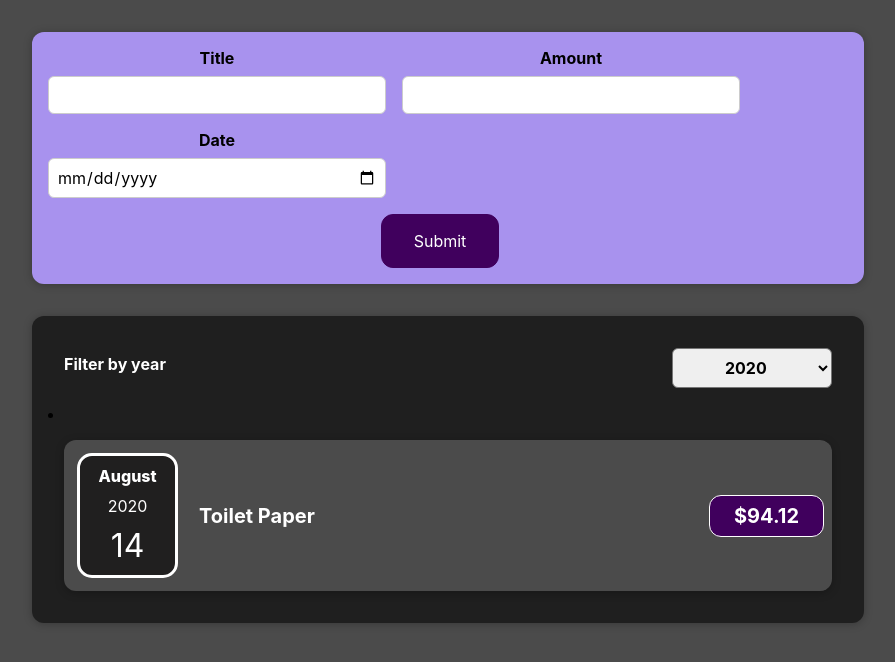
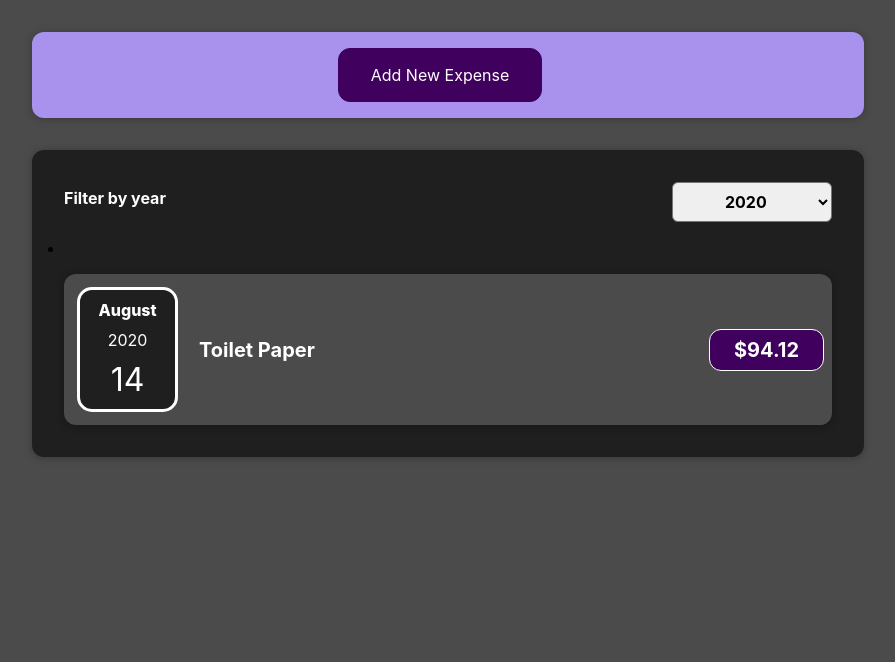
Before and after one commit to yavuzcirit/expense-tracker, a React (Create React App) app: page / in a window 1280 px wide. Shown: the top 662 px of the page, without its empty margins (192-1087 px from the left). Built offline with nearby package versions, Linux system fonts and the light colour scheme; the HTML template or start-up script is replaced by a standard one.

Commit message:
cancel button and styles added

```diff
--- a/src/components/NewExpense/ExpenseForm.js
+++ b/src/components/NewExpense/ExpenseForm.js
@@ -92,7 +92,8 @@
       </div>
     </div>
     <div className='new-expense__actions'>
-      <button type='submit'>Submit</button>
+      <button type="button" onClick={props.editForm}>Cancel</button>
+      <button type='submit'>Add Expense</button>
     </div>
   </form>
 };
--- a/src/components/NewExpense/NewExpense.js
+++ b/src/components/NewExpense/NewExpense.js
@@ -1,22 +1,31 @@
-import React from 'react';
+import React,{ useState } from 'react';
 import ExpenseForm from './ExpenseForm';
 
 import "./NewExpense.css"
 
 const NewExpense = (props) => {
-  const saveExpenseDataHandler=(enteredExpenseData)=>{
-    const expenseData={
+  const [isEditing,setIsEditing]=useState(false);
+
+  const saveExpenseDataHandler = (enteredExpenseData)=>{
+    const expenseData = {
       ...enteredExpenseData,
       id:Math.random().toString()
     }
     props.onAddExpense(expenseData)
   }
 
+  const startEditing = () => {
+    setIsEditing(true);
+  }
 
+  const stopEditing= () => {
+    setIsEditing(false);
+  }
 
   return (
   <div className='new-expense'>
-    <ExpenseForm onSaveExpenseData={saveExpenseDataHandler}/>
+    {!isEditing && <button onClick={startEditing}>Add New Expense</button>}
+    {isEditing && <ExpenseForm onSaveExpenseData={saveExpenseDataHandler} editForm={stopEditing} />}
   </div>);
 }
 
```
